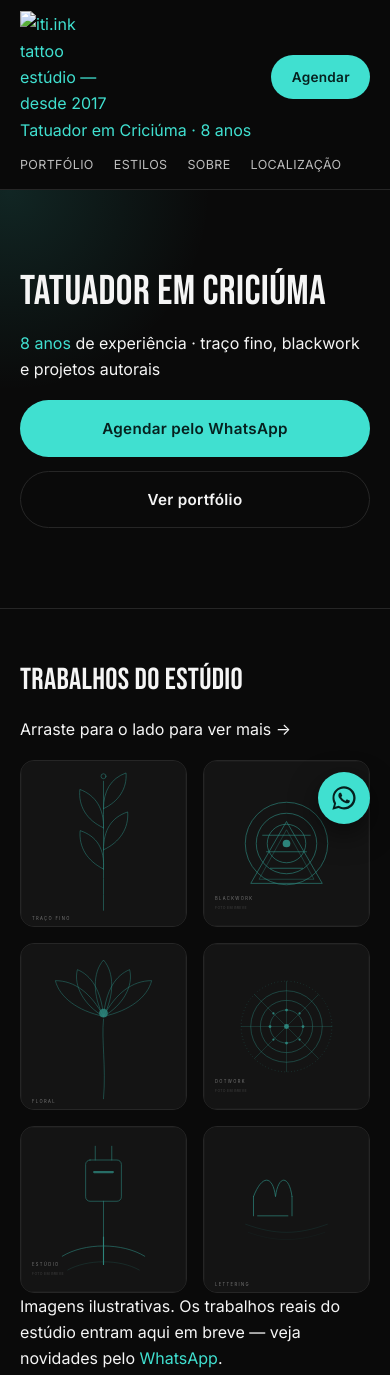
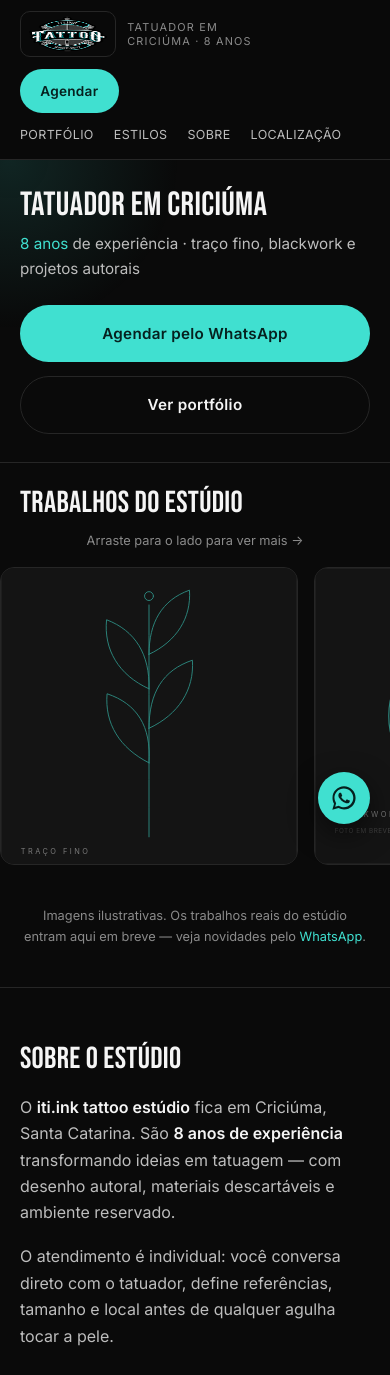
Before and after one commit to itih182/iti-ink, a plain HTML site: page index.html in a window 390 px wide. Shown: the top 1375 px of the page. Drawn offline with Linux system fonts and the light colour scheme.

Commit message:
ux: hero compacto, carrossel mobile, FAQ, logo real

```diff
--- a/style.css
+++ b/style.css
@@ -142,7 +142,25 @@ p { margin: 0 0 1.1em; }
   padding-block: 0.85rem;
 }
 
-.brand img { width: 118px; height: auto; }
+.brand {
+  display: flex;
+  align-items: center;
+  gap: 0.7rem;
+}
+.brand img {
+  width: 46px;
+  height: 46px;
+  border-radius: 10px;
+  border: 1px solid var(--cinza-linha);
+}
+.brand-tag {
+  font-size: 0.68rem;
+  line-height: 1.35;
+  letter-spacing: 0.11em;
+  text-transform: uppercase;
+  color: var(--cinza);
+  max-width: 8.5rem;
+}
 
 .nav {
   display: flex;
@@ -158,7 +176,7 @@ p { margin: 0 0 1.1em; }
 
 .hero {
   position: relative;
-  padding-block: clamp(5rem, 13vw, 9rem);
+  padding-block: clamp(1.75rem, 4.5vw, 3rem);
   border-bottom: 1px solid var(--cinza-linha);
   overflow: hidden;
 }
@@ -173,21 +191,16 @@ p { margin: 0 0 1.1em; }
 
 .hero-inner { position: relative; max-width: 46rem; }
 
-.eyebrow {
-  font-size: 0.78rem;
-  text-transform: uppercase;
-  letter-spacing: 0.22em;
-  color: var(--turquesa);
-  margin-bottom: 1.4rem;
+.hero h1 {
+  font-size: clamp(2.1rem, 5.6vw, 3.3rem);
+  margin-bottom: 0.5rem;
 }
 
-.hero h1 { margin-bottom: 1rem; }
-
-.lead {
-  font-size: clamp(1rem, 1.6vw, 1.15rem);
+.hero-tag {
+  font-size: clamp(0.95rem, 1.5vw, 1.08rem);
   color: var(--cinza-claro);
-  max-width: 34rem;
-  margin-bottom: 2.2rem;
+  max-width: 36rem;
+  margin-bottom: 1.5rem;
 }
 
 .hero-actions {
@@ -203,10 +216,14 @@ p { margin: 0 0 1.1em; }
   border-bottom: 1px solid var(--cinza-linha);
 }
 
-#topo, #sobre, #estilos, #portfolio, #local { scroll-margin-top: 5.5rem; }
+.section-tight {
+  padding-block: clamp(1.6rem, 3.4vw, 2.6rem);
+}
+
+#topo, #sobre, #estilos, #portfolio, #local, #duvidas { scroll-margin-top: 5.5rem; }
 
 @media (max-width: 820px) {
-  #topo, #sobre, #estilos, #portfolio, #local { scroll-margin-top: 9rem; }
+  #topo, #sobre, #estilos, #portfolio, #local, #duvidas { scroll-margin-top: 9rem; }
 }
 
 .section-sub {
@@ -288,7 +305,7 @@ p { margin: 0 0 1.1em; }
 
 .gallery {
   display: grid;
-  grid-template-columns: repeat(auto-fit, minmax(240px, 1fr));
+  grid-template-columns: repeat(auto-fit, minmax(280px, 1fr));
   gap: 1rem;
 }
 
@@ -311,6 +328,54 @@ p { margin: 0 0 1.1em; }
 .shot:nth-child(2) img,
 .shot:nth-child(4) img,
 .shot:nth-child(5) img { aspect-ratio: 1 / 1; }
+
+.gallery-hint {
+  display: none;
+  font-size: 0.8rem;
+  color: var(--cinza);
+  text-align: center;
+  margin: -0.5rem 0 1rem;
+}
+
+.gallery-note {
+  font-size: 0.8rem;
+  color: var(--cinza);
+  text-align: center;
+  margin-top: 1.5rem;
+}
+
+.faq {
+  margin-top: 1rem;
+}
+.faq details {
+  background: var(--carvao);
+  border: 1px solid var(--cinza-linha);
+  border-radius: var(--radius);
+  padding: 1rem 1.25rem;
+  margin-bottom: 0.75rem;
+}
+.faq summary {
+  cursor: pointer;
+  font-weight: 600;
+  color: var(--branco);
+  list-style: none;
+  position: relative;
+  padding-right: 1.5rem;
+}
+.faq summary::after {
+  content: "+";
+  position: absolute;
+  right: 0;
+  top: 0;
+  font-size: 1.2rem;
+  color: var(--turquesa);
+  transition: transform 0.2s;
+}
+.faq details[open] summary::after {
+  transform: rotate(45deg);
+}
+.faq details[open] summary { margin-bottom: 0.75rem; }
+.faq p { color: var(--cinza-claro); margin: 0; font-size: 0.95rem; }
 
 /* ---------- Localização ---------- */
 
@@ -439,7 +504,21 @@ p { margin: 0 0 1.1em; }
   .hero-actions .btn { flex: 1 1 100%; }
   .header-inner { gap: 0.75rem; }
   .brand img { width: 96px; }
-  .gallery { grid-template-columns: repeat(2, 1fr); }
+  .gallery {
+    display: flex;
+    flex-wrap: nowrap;
+    gap: 1rem;
+    overflow-x: auto;
+    scroll-snap-type: x mandatory;
+    padding-bottom: 1rem;
+    margin: 0 calc(-1.25rem);
+    padding-inline: 1.25rem;
+  }
+  .shot {
+    flex: 0 0 85%;
+    scroll-snap-align: start;
+  }
+  .gallery-hint { display: block; }
   .shot img,
   .shot:nth-child(2) img,
   .shot:nth-child(4) img,
```
Also changed, not shown: .responsive-test.html (added), assets/logo.png (added).
